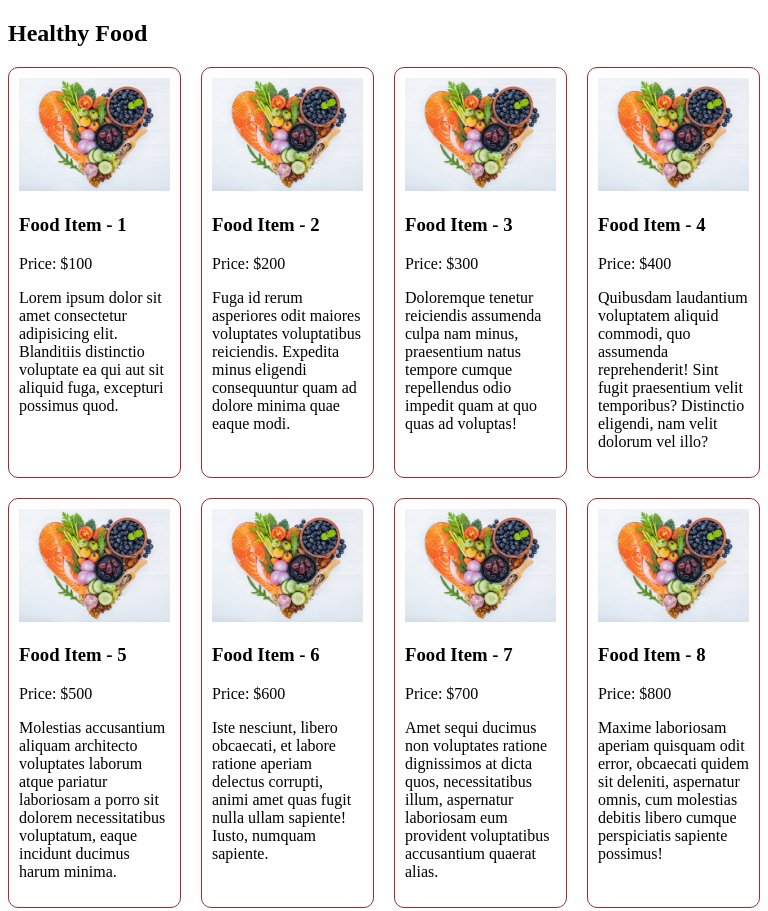
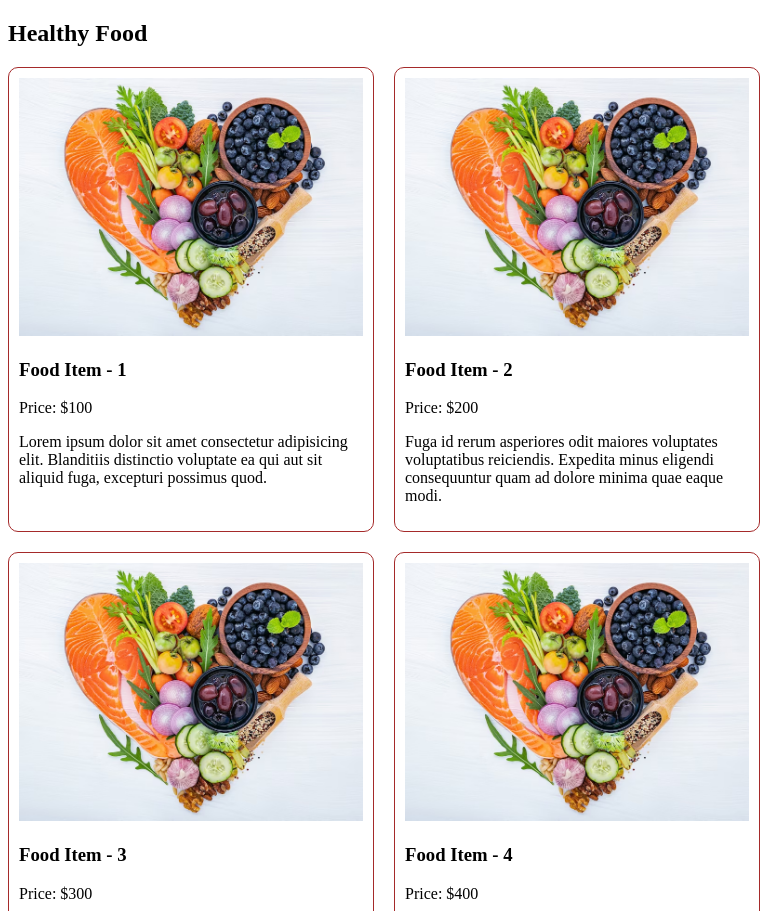
Before and after one commit to istiak29/WEB-DEV, a plain HTML site: page Milestone 2 Responsive website layout/simple food cart.html in a window 768 px wide. Shown: the top 911 px of the page. Drawn offline with Linux system fonts and the light colour scheme.

Commit message:
add few media quary terms

```diff
--- a/Milestone 2 Responsive website layout/simple food cart.html
+++ b/Milestone 2 Responsive website layout/simple food cart.html
@@ -21,6 +21,12 @@
         @media screen and (max-width: 576px) {
             .container{
                 grid-template-columns: repeat(1, 1fr);
+            }
+        }
+        /* medium device */
+        @media screen and (min-width:577px) and (max-width: 922px) {
+            .container{
+                grid-template-columns: repeat(2, 1fr);
             }
 
         }
```
